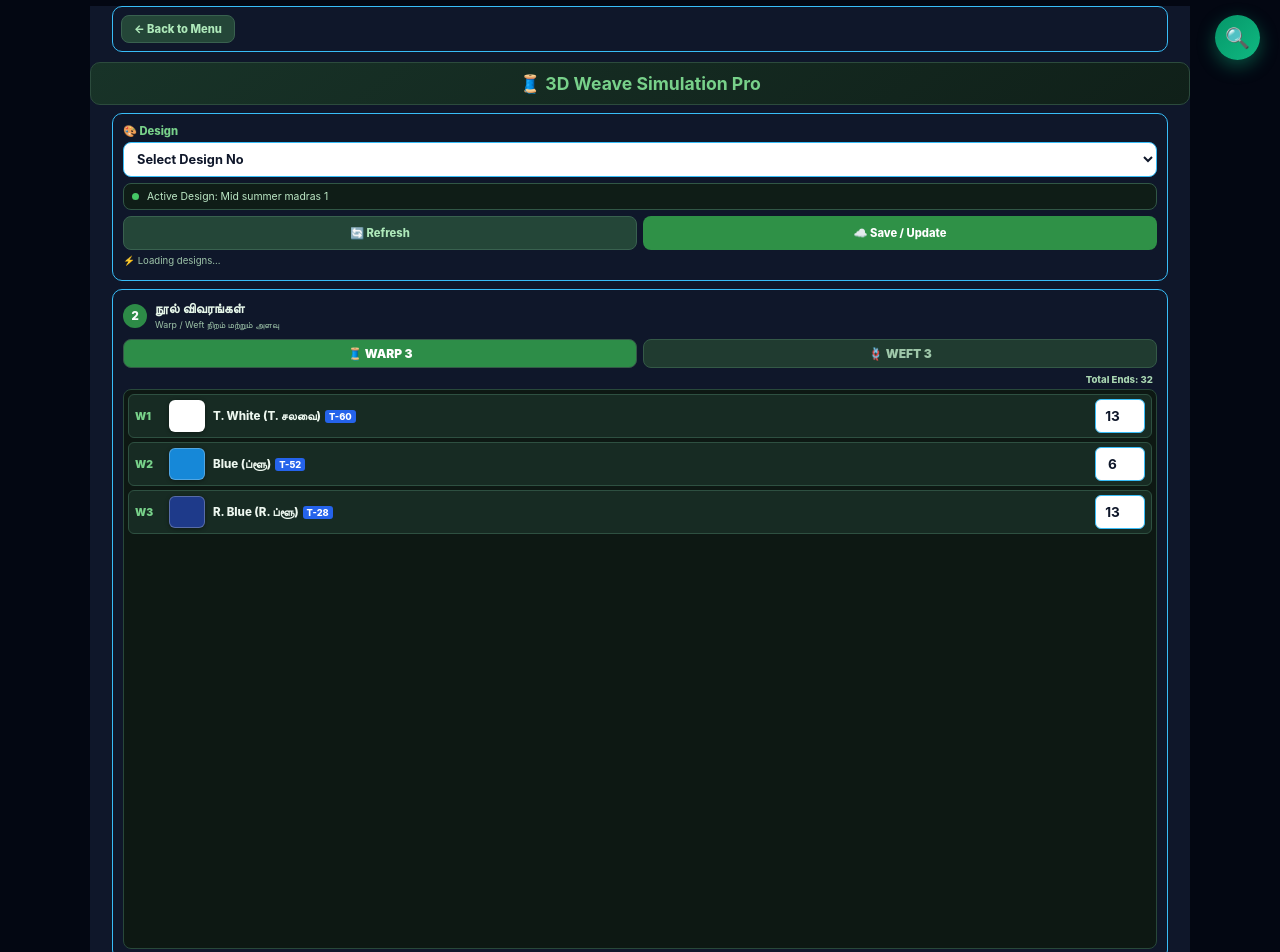
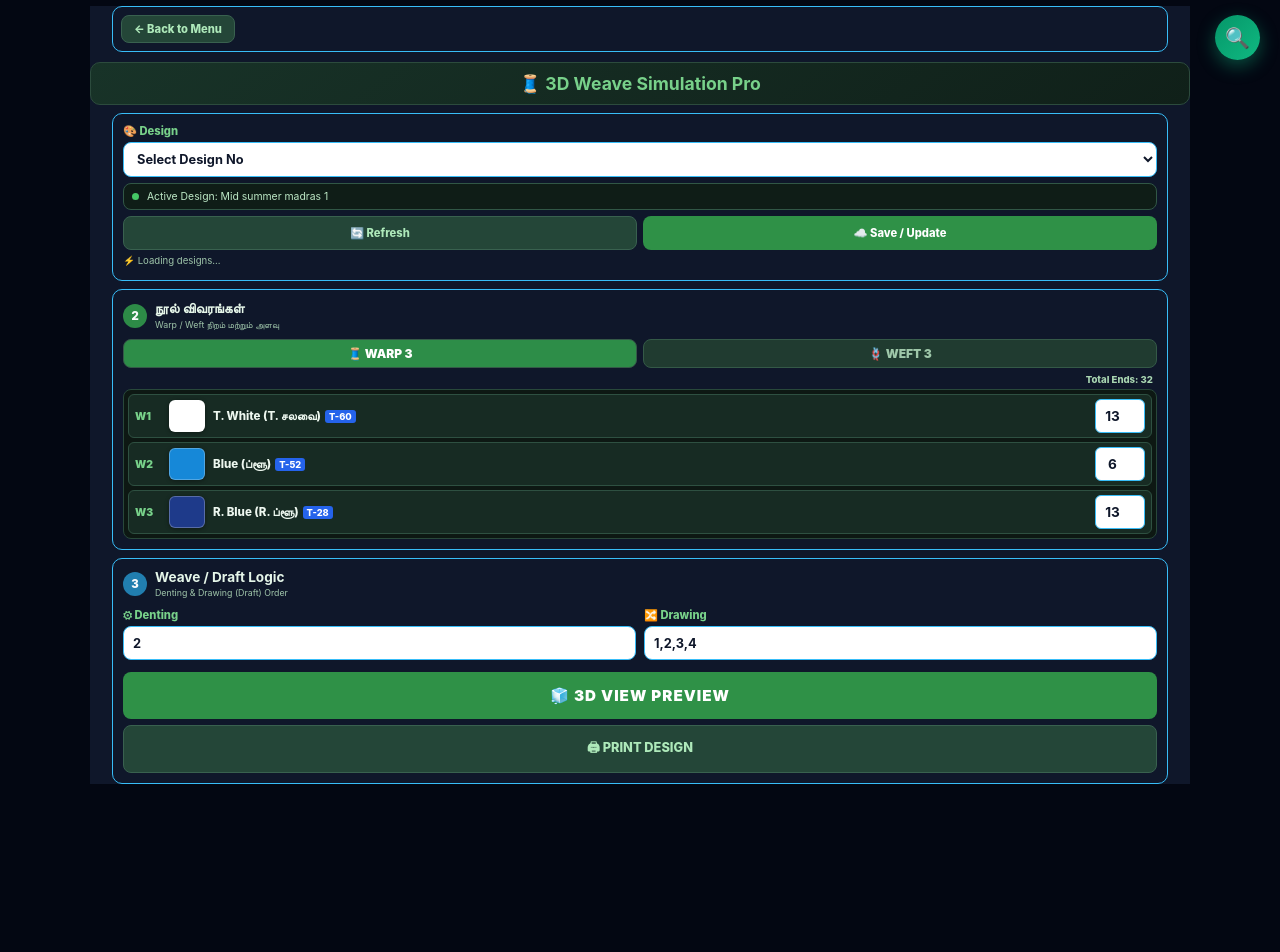
Before and after one commit to kumar1972/texforever, a website: page www/weave_3d.html in a window 1280 px wide. Shown: the top 952 px of the page. After the commit the page ends 800 px from the top, so only its background shows below. Drawn offline with nearby package versions, Linux system fonts and the light colour scheme.

Commit message:
Add files via upload

```diff
--- a/www/weave_3d.html
+++ b/www/weave_3d.html
@@ -281,8 +281,8 @@ input, select {
 .yarn-panel.active { display: block; }
 
 .scroll-box {
-    max-height: none;
-    min-height: 70vh;
+    max-height: auto;
+    min-height: auto;
     overflow: auto;
     background: #0d1813;
     padding: 4px;
@@ -292,6 +292,7 @@ input, select {
     flex-direction: column;
     gap: 4px;
 }
+
 
 .scroll-box > div {
     background: #172b23;
```
